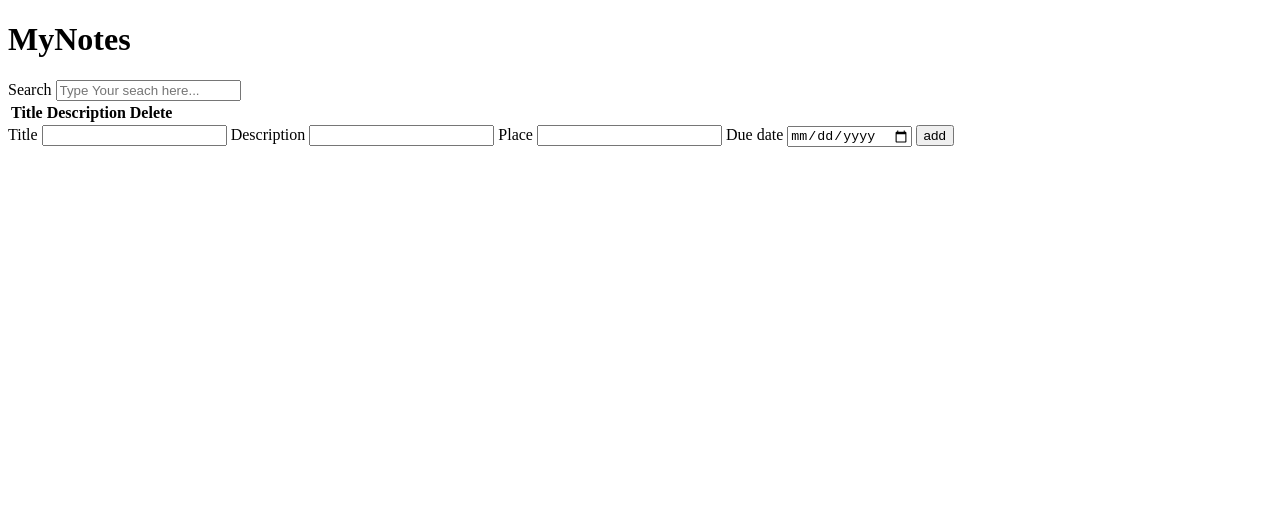
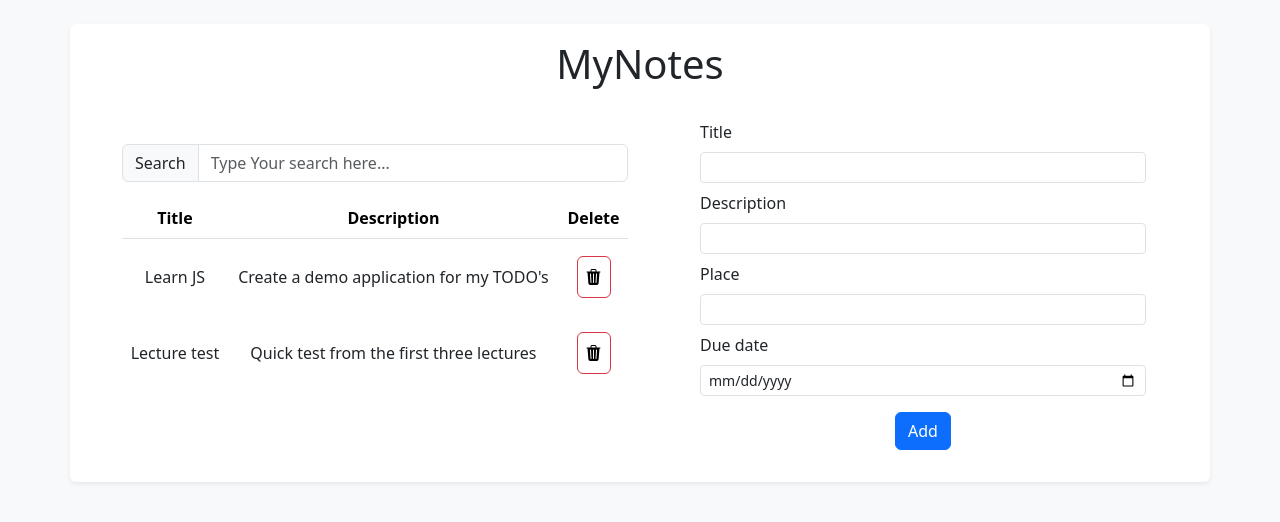
Before and after one commit to venomiakk/ail, a plain HTML site: page MyTodoApp/index.html in a window 1280 px wide. Drawn offline with nearby package versions, Linux system fonts and the light colour scheme; no server answers.

Commit message:
MyTodoApp 4.0
table, bootstrap

```diff
--- a/MyTodoApp/index.html
+++ b/MyTodoApp/index.html
@@ -1,38 +1,92 @@
 <!DOCTYPE html>
 <html>
   <head>
+    <meta name="viewport" content="width=device-width, initial-scale=1" />
     <link rel="stylesheet" type="text/css" href="theme.css" />
     <script src="scripts.js"></script>
     <title>MyTODO App</title>
+    <link
+      href="https://cdn.jsdelivr.net/npm/bootstrap@5.3.3/dist/css/bootstrap.min.css"
+      rel="stylesheet"
+      integrity="sha384-QWTKZyjpPEjISv5WaRU9OFeRpok6YctnYmDr5pNlyT2bRjXh0JMhjY6hW+ALEwIH"
+      crossorigin="anonymous"
+    />
+    <link
+      rel="stylesheet"
+      href="https://cdn.jsdelivr.net/npm/bootstrap-icons@1.11.3/font/bootstrap-icons.min.css"
+    />
+    <script
+      src="https://cdn.jsdelivr.net/npm/bootstrap@5.3.3/dist/js/bootstrap.bundle.min.js"
+      integrity="sha384-YvpcrYf0tY3lHB60NNkmXc5s9fDVZLESaAA55NDzOxhy9GkcIdslK1eN7N6jIeHz"
+      crossorigin="anonymous"
+    ></script>
   </head>
-  <body>
+  <body class="bg-light">
+    <div class="container shadow-sm p-3 mb-5 bg-white rounded mt-4">
+      <div class="row text-center">
+        <div class="col">
           <h1>MyNotes</h1>
-    <div>
-      <label>Search</label>
+        </div>
+      </div>
+
+      <div class="row">
+        <div class="col-6 mt-5 ps-5">
+          <div class="mb-3 input-group">
+            <label class="input-group-text">Search</label>
             <input
               type="text"
               id="inputSearch"
-        placeholder="Type Your seach here..."
+              placeholder="Type Your search here..."
+              class="form-control"
+              aria-label="Search"
             />
           </div>
           <div id="todoListView"></div>
-    <table id="todoTableView">
+          <table id="todoTableView" class="table">
             <tr id="todoHeadRow">
-        <th>Title</th>
-        <th>Description</th>
-        <th>Delete</th>
+              <th class="text-center">Title</th>
+              <th class="text-center">Description</th>
+              <th class="text-center">Delete</th>
             </tr>
           </table>
-    <form>
-      <label>Title</label>
-      <input type="text" id="inputTitle" />
-      <label>Description</label>
-      <input type="text" id="inputDescription" />
-      <label>Place</label>
-      <input type="text" id="inputPlace" />
-      <label>Due date</label>
-      <input type="date" id="inputDate" />
-      <input type="button" value="add" onclick="addTodo()" />
+        </div>
+        <div class="col-6 mt-4">
+          <form class="px-5">
+            <label class="form-label">Title</label>
+            <input
+              type="text"
+              id="inputTitle"
+              class="form-control form-control-sm"
+            />
+            <label class="form-label mt-2">Description</label>
+            <input
+              type="text"
+              id="inputDescription"
+              class="form-control form-control-sm"
+            />
+            <label class="form-label mt-2">Place</label>
+            <input
+              type="text"
+              id="inputPlace"
+              class="form-control form-control-sm"
+            />
+            <label class="form-label mt-2">Due date</label>
+            <input
+              type="date"
+              id="inputDate"
+              class="form-control form-control-sm"
+            />
+            <div class="text-center">
+              <input
+                type="button"
+                value="Add"
+                onclick="addTodo()"
+                class="btn btn-primary my-3"
+              />
+            </div>
           </form>
+        </div>
+      </div>
+    </div>
   </body>
 </html>
--- a/MyTodoApp/scripts.js
+++ b/MyTodoApp/scripts.js
@@ -8,10 +8,10 @@ let todoList = [];
 
 //* list initialization
 let initList = function () {
-  let savedList = window.localStorage.getItem(LOCALLY_SAVED_LIST_KEY);
-  if (savedList != null) todoList = JSON.parse(savedList);
+  // let savedList = window.localStorage.getItem(LOCALLY_SAVED_LIST_KEY);
+  // if (savedList != null) todoList = JSON.parse(savedList);
   //code creating a default list with 2 items
-  else
+  // else
   todoList.push(
     {
       title: "Learn JS",
@@ -30,8 +30,6 @@ let initList = function () {
   );
 };
 
-// initList();
-
 //* handling GET request / getting data from server
 let getREQ = new XMLHttpRequest();
 getREQ.onreadystatechange = () => {
@@ -42,6 +40,7 @@ getREQ.onreadystatechange = () => {
       todoList = responseObject.record;
     } else {
       console.error("Request failed with status: " + getREQ.status);
+      initList();
     }
   }
 };
@@ -57,7 +56,11 @@ let updateJSONbin = function () {
 
   putREQ.onreadystatechange = () => {
     if (putREQ.readyState == XMLHttpRequest.DONE) {
+      if (putREQ.status == 200) {
         console.log(putREQ.responseText);
+      } else {
+        console.error("Request failed with status: " + putREQ.status);
+      }
     }
   };
 
@@ -90,13 +93,15 @@ let updateTodoTable = function () {
       let newElement = document.createElement("tr");
       let newTitle = document.createElement("td");
       newTitle.textContent = todoList[todo].title;
+      newTitle.className = "p-2 classTitle";
       let newDesc = document.createElement("td");
       newDesc.textContent = todoList[todo].description;
-
+      newDesc.className = "p-2 classDesc";
       //create delete button
-      let newDeleteButton = document.createElement("input");
+      let newDeleteButton = document.createElement("button");
       newDeleteButton.type = "button";
-      newDeleteButton.value = "x";
+      newDeleteButton.className = "btn btn-danger m-3";
+      newDeleteButton.innerHTML = '<i class="bi bi-trash3-fill"></i>';
       newDeleteButton.addEventListener("click", function () {
         deleteTodo(todo);
       });
--- a/MyTodoApp/theme.css
+++ b/MyTodoApp/theme.css
@@ -0,0 +1,3 @@
+td {
+    text-align: center;
+}
```
Lines whose indentation alone changed are shown as unchanged.
